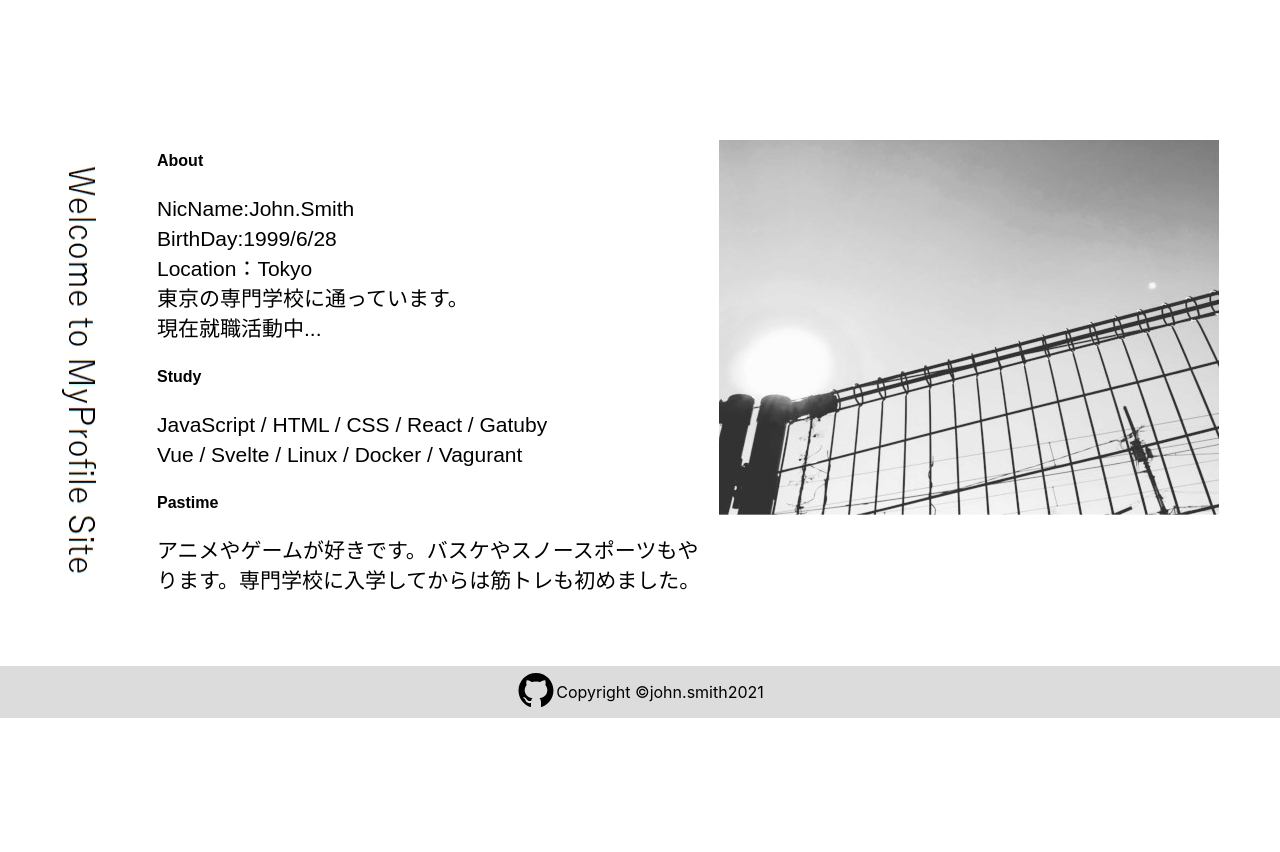
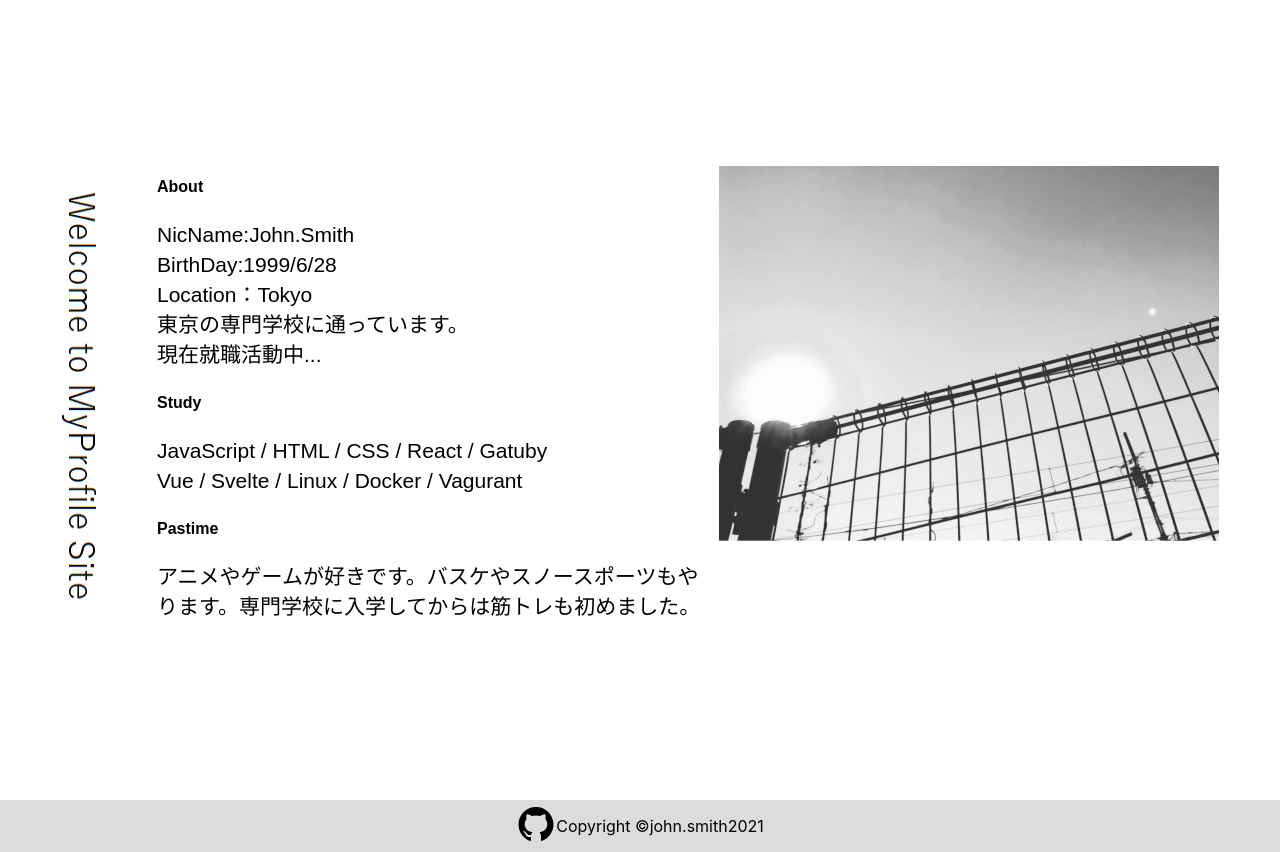
Before and after one commit to jonsumisu628/MyProfileSite, a React (Create React App) app: page / in a window 1280 px wide. Before the commit the page ends 800 px from the top, so only its background shows below. Built offline with nearby package versions, Linux system fonts and the light colour scheme.

Commit message:
first commit

```diff
--- a/src/App.tsx
+++ b/src/App.tsx
@@ -29,8 +29,8 @@ function App() {
           </Text>
           <Img src={image} />
         </Main>
-        <Footer />
       </Body>
+      <Footer />
     </div>
   );
 }
```
